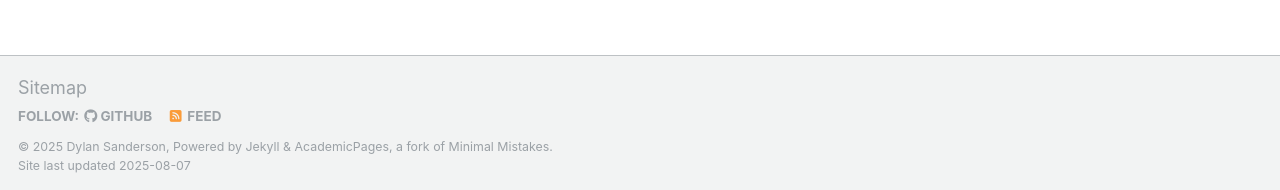
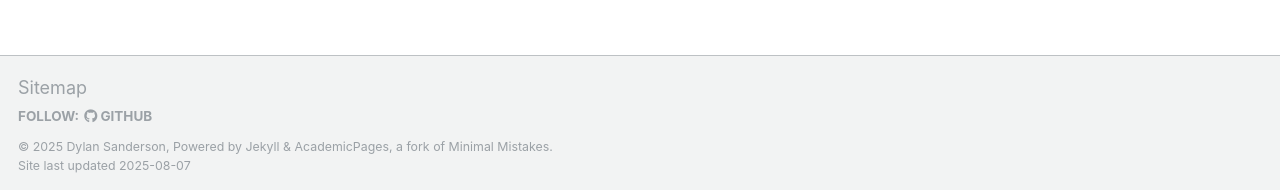
Before and after one commit to 22dylan/22dylan.github.io, a Jekyll site: the page built from _pages/about.md, in a window 1280 px wide and 900 px high, scrolled down 2880 px. Shown: the part 707-897 px from the top of the window. Built offline with Jekyll 4.4.1, drawn with Linux system fonts in a browser that asks for light colours; some web fonts are replaced; a script that is not in the unit is left out.

Commit message:
Update _config.yml

```diff
--- a/_config.yml
+++ b/_config.yml
@@ -121,7 +121,7 @@
       options:
         format           : "iso8601" # "iso8601" (default), "timestamp-seconds", "timestamp-milliseconds"
 atom_feed:
-  hide                   : false     # change to true to hide the RSS feed in the footer
+  hide                   : true     # change to true to hide the RSS feed in the footer
   path                   : # blank (default) uses feed.xml
 
 
@@ -134,7 +134,7 @@
 
 # Social Sharing
 twitter:
-  username               : &twitter
+  username               :
 facebook:
   username               :
   app_id                 :
```
